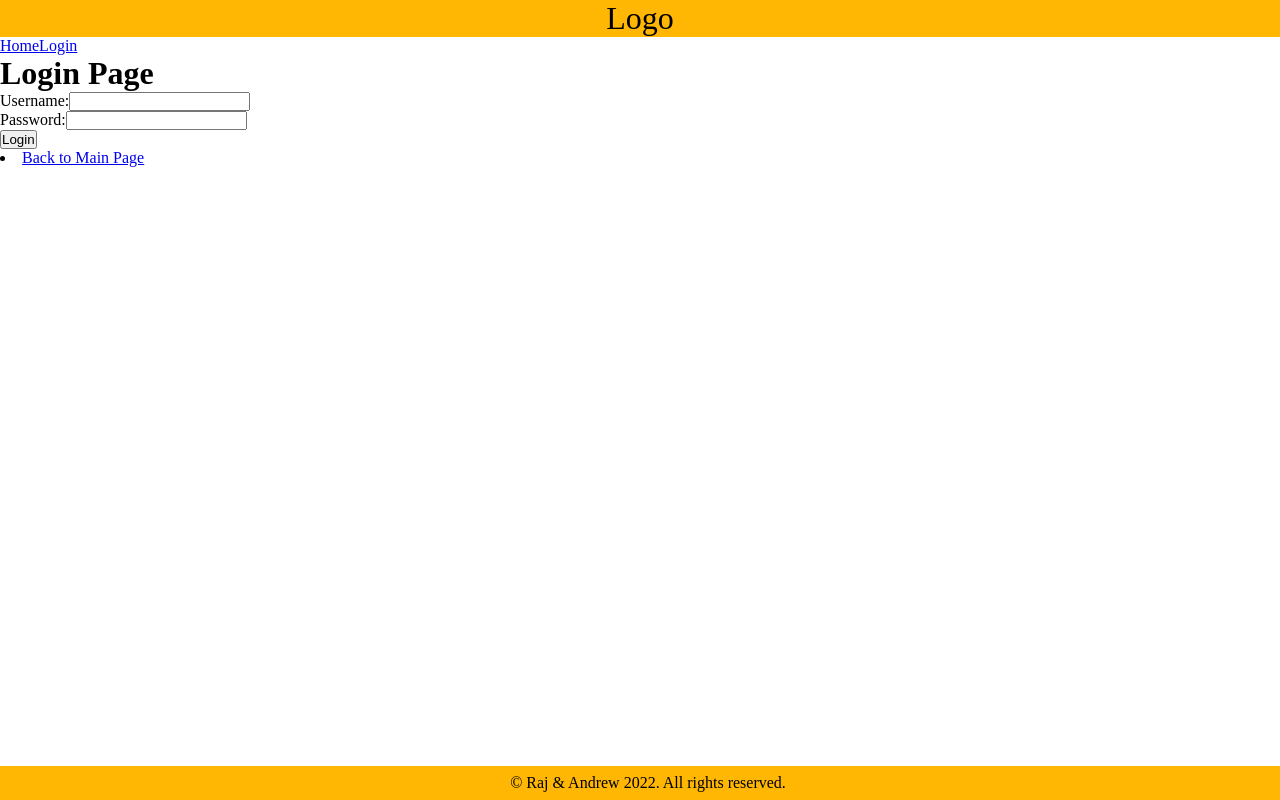
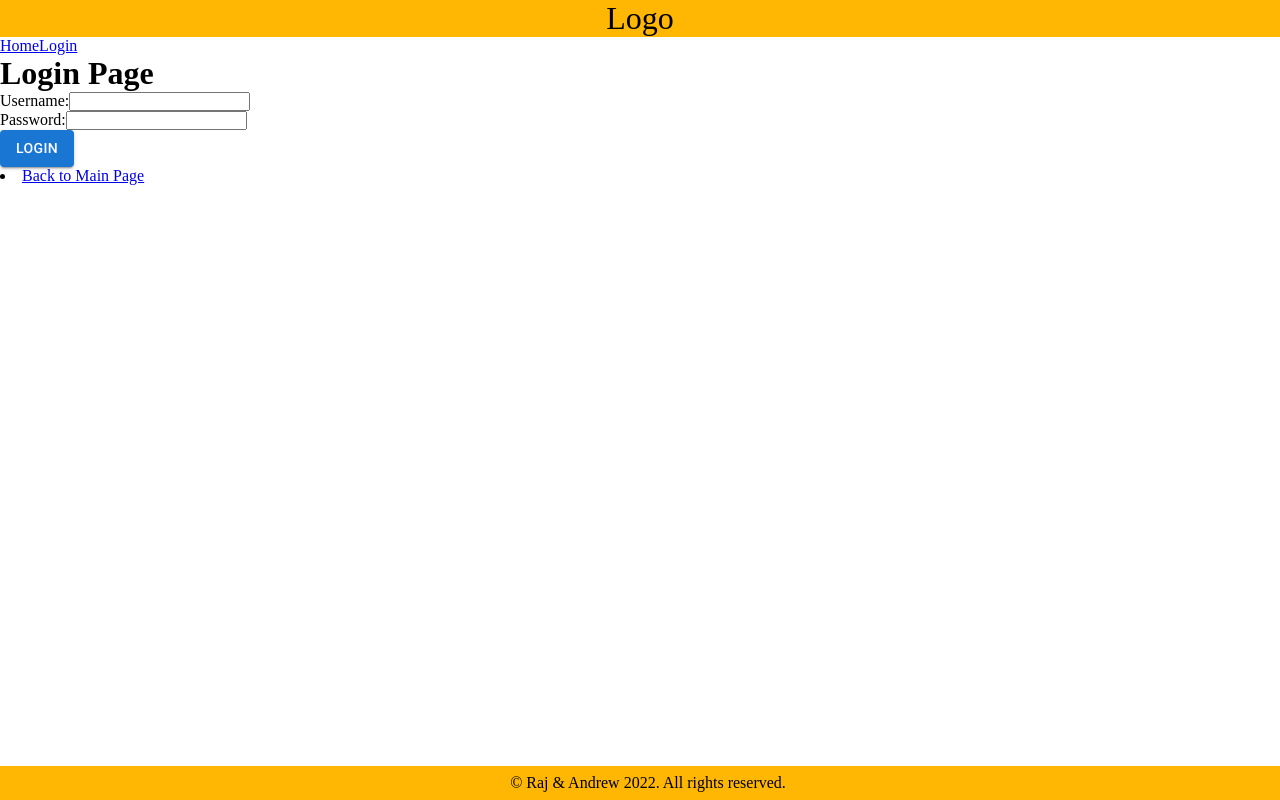
Before and after one commit to AnderDevitt/cafe-app, a React (Create React App) app: page /login in a window 1280 px wide. Built offline with nearby package versions, Linux system fonts and the light colour scheme.

Commit message:
edit login and index.html

```diff
--- a/package.json
+++ b/package.json
@@ -4,6 +4,9 @@
   "private": true,
   "proxy": "http://localhost:3000",
   "dependencies": {
+    "@emotion/react": "^11.9.3",
+    "@emotion/styled": "^11.9.3",
+    "@mui/material": "^5.9.2",
     "@testing-library/jest-dom": "^4.2.4",
     "@testing-library/react": "^9.5.0",
     "@testing-library/user-event": "^7.2.1",
--- a/public/index.html
+++ b/public/index.html
@@ -15,6 +15,17 @@
       user's mobile device or desktop. See https://developers.google.com/web/fundamentals/web-app-manifest/
     -->
     <link rel="manifest" href="%PUBLIC_URL%/manifest.json" />
+    <!-- roboto font for MUI -->
+    <link
+      rel="stylesheet"
+      href="https://fonts.googleapis.com/css?family=Roboto:300,400,500,700&display=swap"
+    />
+
+
+
+
+
+
     <!--
       Notice the use of %PUBLIC_URL% in the tags above.
       It will be replaced with the URL of the `public` folder during the build.
--- a/src/components/App.js
+++ b/src/components/App.js
@@ -17,6 +17,7 @@
 import Navbar from './Navbar'
 import Footer from './Footer';
 import Header from './Header';
+import axios from 'axios';
 
 
 const App = () => {
@@ -35,10 +36,20 @@
   // populate employeeList with initial data when the app starts
   useEffect (
     () => {
-      dispatch({
-        type: "setEmployeeList",
-        data: initialEmployeeList
-      })
+      // fetch("http://localhost:4000/shifts")
+      // // get the response as json
+      // .then(response => response.json())
+      // // get the data to render
+      // .then(data => console.log(data))
+      // axios.get("http://localhost:4000/shifts")
+      // .then(response => {
+      //   console.log(response.data)
+        dispatch({
+          type: "setEmployeeList",
+          data: initialEmployeeList
+          // data: response.data
+        })
+      // })
     },
     []
   )
--- a/src/components/Login.js
+++ b/src/components/Login.js
@@ -2,6 +2,7 @@
 import { useState } from 'react'
 import { Link, useNavigate } from "react-router-dom";
 import { useGlobalState } from '../utils/stateContext'
+import { Button } from "@mui/material"
 
 function Login() {
   // we will dispatch to the reducer to send formData.user to the reducer
@@ -66,7 +67,8 @@
                 <label>Password:</label>
                 <input type="password" name="password" id="password" value={formData.password} onChange={handleFormData}/>
               </div>
-              <input type="submit" value="Login" />
+              {/* <input type="submit" value="Login" /> */}
+              <Button type="submit" variant="contained">Login</Button>
             </form>
         <li>
              <Link to="/home">Back to Main Page</Link>
```
Also changed, not shown: 1 other file (tests, documents, lock files or other folders).
